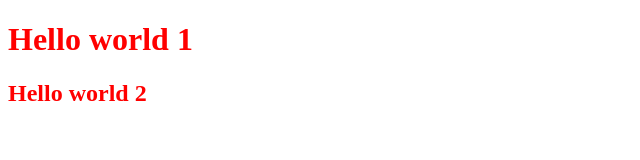
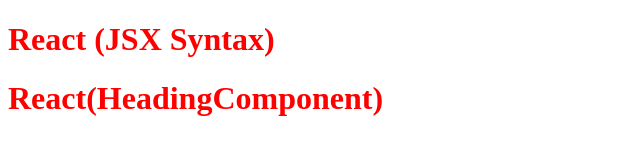
Before and after one commit to RajivRanjan-1/React, a React app: page / in a window 1280 px wide. Shown: the whole page, without its empty margins (0-640 px from the left). Built offline with nearby package versions, Linux system fonts and the light colour scheme.

Commit message:
3 lecture

```diff
--- a/index.js
+++ b/index.js
@@ -1,16 +1,20 @@
 import React from 'react';
 import ReactDOM from 'react-dom/client';
 
-// const content = React.createElement("h1",{id:"heading"},"Hello world");
-// const root = ReactDOM.createRoot(document.getElementById("root"));
-// root.render(heading);
+const heading = React.createElement("h1",{id:"heading"},"hello world");
+const root = ReactDOM.createRoot(document.getElementById("root"));
 
-const content =
-    React.createElement("div",{id:"heading"},
-        React.createElement("div",{id:"child"},
-            [ React.createElement("h1",{key:"h1"},"Hello world 1"),
-            React.createElement("h2",{key:"h2"},"Hello world 2") ]
-        )
+const Heading = <h1 id="heading">React (JSX Syntax)</h1>;
+
+const HeadingComponent = () => {
+    // {heading},
+    return (
+        <div className='container'>
+            {Heading}
+            <h1 id="heading">React(HeadingComponent)</h1>
+        </div>
     );
-const root = ReactDOM.createRoot(document.getElementById('root'));
-root.render(content);
+};
+
+// root.render(Heading);
+root.render(<HeadingComponent/>);
```
Also changed, not shown: index.html (+0 -17 lines).
